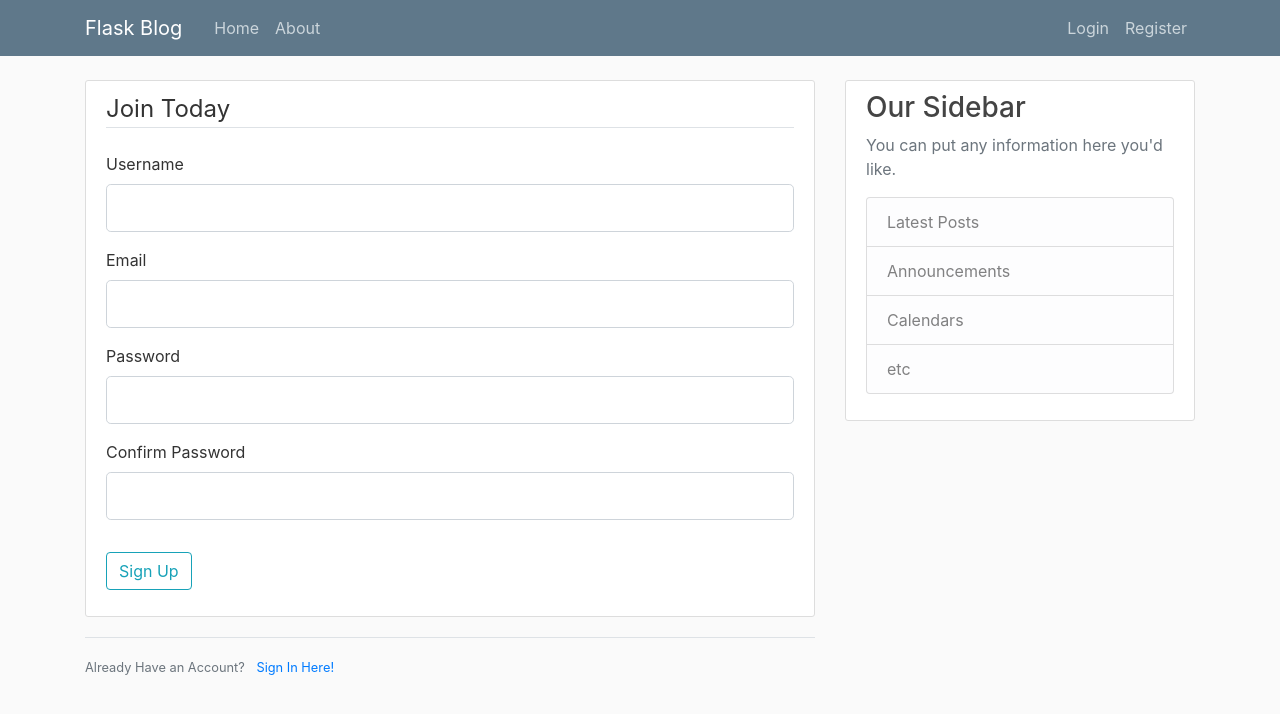
After one commit to KrisTheCanadian/Web-Application-Blog-Project, a Flask app: page /register in a window 1280 px wide. The commit adds this page. Shown: the top 714 px of the page. Run offline with Flask 2, Linux system fonts and the light colour scheme; parts of the project's set-up code (start-up, migrations or seed data) failed here and were passed over; some libraries are stand-ins or nearby versions.

Commit message:
forms handling

```diff
--- a/app.py
+++ b/app.py
@@ -1,8 +1,9 @@
-from flask import Flask, render_template, url_for
+from flask import Flask, render_template, url_for, flash, redirect
+from forms import RegistrationForm, LoginForm
+from secrets import SECRET_KEY
 
 app = Flask(__name__)
-app.config['SECRET_KEY'] = ''
-
+app.config['SECRET_KEY'] = SECRET_KEY
 
 posts = [
     {
@@ -31,5 +32,20 @@
     return render_template('about.html', title='About')
 
 
+@app.route('/register', methods=['GET', 'POST'])
+def register():
+    form = RegistrationForm()
+    if form.validate_on_submit():
+        flash(f"Account created for {form.username.data}!", 'success')
+        return redirect(url_for('home'))
+    return render_template('register.html', title='Register', form=form)
+
+
+@app.route('/login')
+def login():
+    form = LoginForm()
+    return render_template('login.html', title='Login', form=form)
+
+
 if __name__ == '__main__':
-    app.run()
+    app.run(debug=True)
--- a/forms.py
+++ b/forms.py
@@ -6,13 +6,14 @@
 class RegistrationForm(FlaskForm):
     username = StringField('Username', validators=[DataRequired(), Length(min=2, max=20)])
     email = StringField('Email', validators=[DataRequired(), Email()])
-    password = PasswordField('Password', validators=[DataRequired, Length(min=8)])
-    confirm_password = PasswordField('Confirm Password', validators=[DataRequired, Length(min=8), EqualTo('password')])
+    password = PasswordField('Password', validators=[DataRequired(), Length(min=8)])
+    confirm_password = PasswordField('Confirm Password', validators=[DataRequired(), Length(min=8), EqualTo('password')])
     submit = SubmitField('Sign Up')
 
 
 class LoginForm(FlaskForm):
     email = StringField('Email', validators=[DataRequired(), Email()])
-    password = PasswordField('Password', validators=[DataRequired, Length(min=8)])
+    password = PasswordField('Password', validators=[DataRequired(), Length(min=8)])
+    confirm_password = PasswordField('Password', validators=[DataRequired(), Length(min=8)])
     remember = BooleanField('Remember Me')
     submit = SubmitField('Login')
--- a/templates/base.html
+++ b/templates/base.html
@@ -47,6 +47,15 @@
 <main role="main" class="container">
   <div class="row">
     <div class="col-md-8">
+    {% with messages = get_flashed_messages(with_categories=true) %}
+        {% if messages %}
+            {% for category, message in messages %}
+                <div class="alert alert-{{ category }}">
+                {{ message }}
+                </div>
+            {% endfor %}
+        {% endif %}
+    {% endwith %}
       {% block content %}{% endblock %}
     </div>
     <div class="col-md-4">
--- /dev/null
+++ b/templates/login.html
@@ -0,0 +1,4 @@
+{% extends 'base.html' %}
+{% block content %}
+    <h1>About Page</h1>
+{% endblock %}
--- /dev/null
+++ b/templates/register.html
@@ -0,0 +1,35 @@
+{% extends 'base.html' %}
+{% block content %}
+    <div class="content-section">
+        <form action="" method="post">
+            {{ form.hidden_tag() }}
+            <fieldset class="form-group">
+                <legend class="border-bottom mb-4">Join Today</legend>
+                <div class="form-group">
+                    {{ form.username.label(class="form-control-label") }}
+                    {{ form.username(class="form-control form-control-lg") }}
+                </div>
+                <div class="form-group">
+                    {{ form.email.label(class="form-control-label") }}
+                    {{ form.email(class="form-control form-control-lg") }}
+                </div>
+                <div class="form-group">
+                    {{ form.password.label(class="form-control-label") }}
+                    {{ form.password(class="form-control form-control-lg") }}
+                </div>
+                <div class="form-group">
+                    {{ form.confirm_password.label(class="form-control-label") }}
+                    {{ form.confirm_password(class="form-control form-control-lg") }}
+                </div>
+            </fieldset>
+            <div class="form-group">
+                {{ form.submit(class="btn btn-outline-info") }}
+            </div>
+        </form>
+    </div>
+    <div class="border-top pt-3">
+        <small class="text-muted">
+            Already Have an Account? <a class="ml-2" href="{{ url_for('login') }}">Sign In Here!</a>
+        </small>
+    </div>
+{% endblock %}
```
Also changed, not shown: 1 other file.
